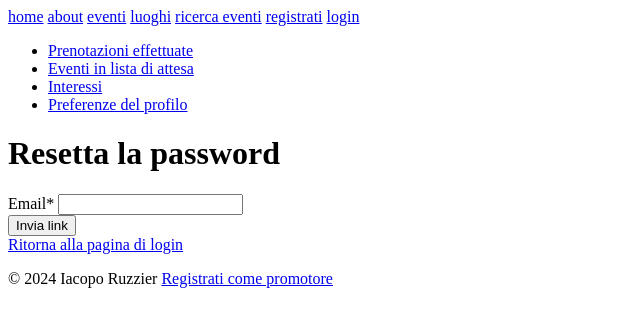
After one commit to Hoolywear/tec_folklore_prj, a Django app: page /users/password-reset/ in a window 1280 px wide. The commit adds this page. Shown: the top 327 px of the page, without its empty margins (0-640 px from the left). Run offline with Django 4.2, Linux system fonts and the light colour scheme; parts of the project's set-up code (start-up, migrations or seed data) failed here and were passed over; some libraries are stand-ins or nearby versions.

Commit message:
add password reset functionality

```diff
--- a/users/forms.py
+++ b/users/forms.py
@@ -1,6 +1,7 @@
 from crispy_forms.helper import FormHelper
 from crispy_forms.layout import Submit
-from django.contrib.auth.forms import UserCreationForm, AuthenticationForm, PasswordChangeForm
+from django.contrib.auth.forms import UserCreationForm, AuthenticationForm, PasswordChangeForm, PasswordResetForm, \
+    SetPasswordForm
 from django.contrib.auth.models import User, Group
 from django.core.mail import mail_admins, send_mail
 from django.forms import ModelForm, CharField, EmailField, URLField
@@ -31,6 +32,18 @@ class LoginForm(AuthenticationForm):
     class Meta:
         model = User
         fields = ['username', 'password']
+
+
+class UserPasswordResetForm(PasswordResetForm):
+    helper = FormHelper()
+    helper.form_id = 'password_reset_form'
+    helper.add_input(Submit('submit', 'Invia link'))
+
+
+class UserPasswordResetConfirmForm(SetPasswordForm):
+    helper = FormHelper()
+    helper.form_id = 'password_reset_confirm_form'
+    helper.add_input(Submit('submit', 'Conferma'))
 
 
 class UserUpdateForm(ModelForm):
--- a/users/templates/users/manage/login.html
+++ b/users/templates/users/manage/login.html
@@ -9,4 +9,5 @@
     	<p>Accedi per usufruire del servizio.</p>
     {% endif %}
     {% crispy form %}
+    <a href="{% url 'users:password_reset' %}"><i>Password dimenticata?</i></a>
 {% endblock %}
--- /dev/null
+++ b/users/templates/users/manage/password_reset.html
@@ -0,0 +1,10 @@
+{% extends 'users/base_profile.html' %}
+{% load crispy_forms_tags %}
+
+{% block title %} Resetta la password {% endblock %}
+
+{% block profile_content %}
+    <h1>Resetta la password</h1>
+    {% crispy form %}
+    <a href="{% url 'users:login' %}">Ritorna alla pagina di login</a>
+{% endblock %}
--- /dev/null
+++ b/users/templates/users/manage/password_reset_subject.txt
@@ -0,0 +1 @@
+Resetta la tua password di Hub Folklore 3.0
--- a/users/urls.py
+++ b/users/urls.py
@@ -1,3 +1,4 @@
+from django.contrib.auth.views import PasswordResetConfirmView, PasswordResetCompleteView
 from django.urls import path, include
 
 from .views import *
@@ -7,6 +8,15 @@ app_name = 'users'
 urlpatterns = [
     path('register/', RegisterView.as_view(), name='register'),
     path('login/', CustomLoginView.as_view(), name='login'),
+    path('password-reset/', UserPasswordResetView.as_view(), name='password_reset'),
+    path('password-reset-confirm/<uidb64>/<token>/',
+         PasswordResetConfirmView.as_view(template_name='users/manage/password_reset_confirm.html',
+                                          form_class=UserPasswordResetConfirmForm,
+                                          success_url=reverse_lazy('users:password_reset_complete')),
+         name='password_reset_confirm'),
+    path('password-reset-complete/',
+         PasswordResetCompleteView.as_view(template_name='users/manage/password_reset_complete.html'),
+         name='password_reset_complete'),
     path('logout/', logout_view, name='logout'),
     path('profile/', profile, name='profile'),
     path('profile/update-user/', UserUpdateView.as_view(), name='update_user'),
--- a/users/views.py
+++ b/users/views.py
@@ -2,7 +2,7 @@ from django.contrib import messages
 from django.contrib.auth import logout
 from django.contrib.auth.decorators import login_required
 from django.contrib.auth.mixins import LoginRequiredMixin, UserPassesTestMixin
-from django.contrib.auth.views import LoginView, PasswordChangeView
+from django.contrib.auth.views import LoginView, PasswordChangeView, PasswordResetView, PasswordResetConfirmView
 from django.contrib.messages.views import SuccessMessageMixin
 from django.shortcuts import render, redirect
 from django.urls import reverse_lazy, reverse
@@ -32,6 +32,23 @@ class CustomLoginView(SuccessMessageMixin, LoginView):
     success_message = "Login avvenuto con successo!"
     template_name = "users/manage/login.html"
     redirect_authenticated_user = True
+
+
+class UserPasswordResetView(SuccessMessageMixin, PasswordResetView):
+    template_name = 'users/manage/password_reset.html'
+    form_class = UserPasswordResetForm
+    email_template_name = 'users/manage/password_reset_email.html'
+    subject_template_name = 'users/manage/password_reset_subject.txt'
+    success_message = "Ti abbiamo inviato una email con il link per resettare la password, " \
+                      "se esiste un account con l'indirizzo fornito. La riceverai a breve." \
+                      " Se non ricevi nessuna email, " \
+                      "per favore ricontrolla l'indirizzo inserito e la cartella spam della tua casella di posta."
+    success_url = reverse_lazy('index')
+
+
+class UserPasswordResetConfirmView(PasswordResetConfirmView):
+    template_name = 'users/manage/password_reset_confirm.html'
+    form_class = UserPasswordResetConfirmForm
 
 
 @login_required
```
Also changed, not shown: users/templates/users/manage/password_reset_complete.html (added, +8 -0 lines), users/templates/users/manage/password_reset_confirm.html (added, +13 -0 lines), users/templates/users/manage/password_reset_email.html (added, +9 -0 lines).
